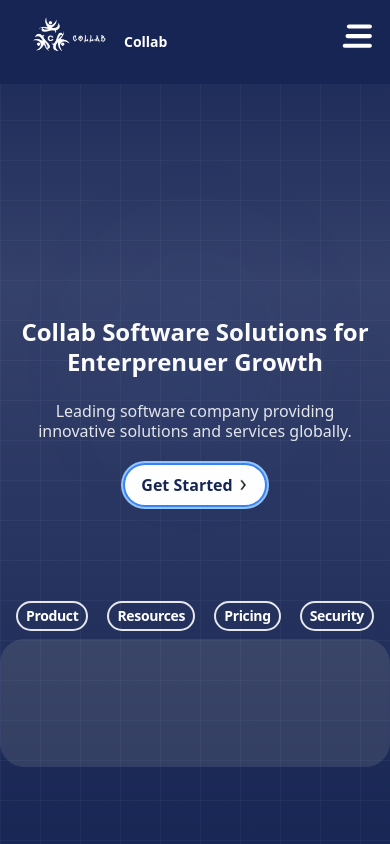
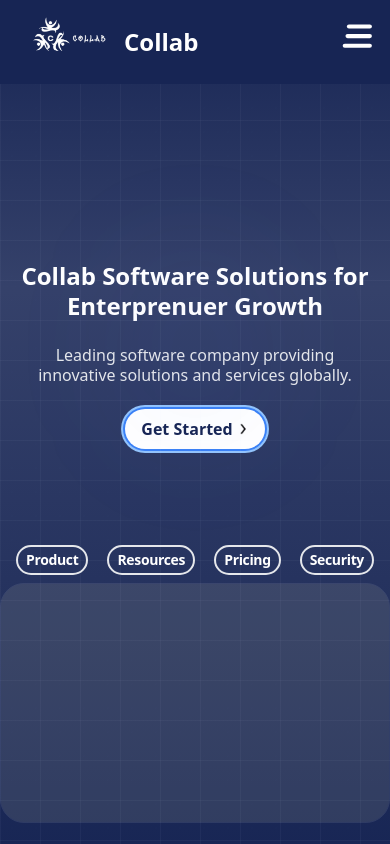
Before and after one commit to Jolalekan/collab, a React (Vite) app: page / in a window 390 px wide. Shown: the top 844 px of the page. Built offline with nearby package versions, Linux system fonts and the light colour scheme.

Commit message:
Hero updated

```diff
--- a/src/component/Hero.jsx
+++ b/src/component/Hero.jsx
@@ -66,7 +66,7 @@ const Hero = () => {
 
         </div>
 
-      <div className="w-full rounded-3xl border bg-yellow-100 opacity-10 h-32 flex-grow mt-2">
+      <div className="w-full rounded-3xl border bg-yellow-100 opacity-10 h-60 flex-grow mt-2">
       </div>
       </div>
     </div>
@@ -75,73 +75,3 @@ const Hero = () => {
 };
 
 export default Hero;
-
-//     <div className="relative overflow-hidden" style={{
-//         // background: 'rgb(2,0,36)',
-//         // background: rgb(34,193,195);
-//         // background: rgb(65,177,95);
-//         // background: rgb(17,29,29);
-
-//         background: "linear-gradient(0deg, rgba(17,30,31,0.01724439775910369) 0%, rgba(10,14,15,0.7539390756302521) 100%)"
-// // background: "linear-gradient(8deg, rgba(65,177,95,1) 0%, rgba(28,45,62,0.3337710084033614) 69%, rgba(0,212,255,1) 100%)"
-//         // background: "linear-gradient(0deg, rgba(34,193,195,1) 0%, rgba(21,41,50,0.7987570028011204) 100%)"
-//         // background: 'linear-gradient(0deg, rgba(2,0,36,1) 0%, rgba(17,17,134,0.5718662464985995) 67%, rgba(0,212,255,1) 100%)'
-//       }}>
-//         {/* Hero content */}
-//         <div className="relative max-w-7xl mx-auto px-4 sm:px-6 lg:px-8 py-24 md:py-32">
-//           <div className="grid grid-cols-1 md:grid-cols-2 gap-12 items-center">
-
-//             {/* Text content */}
-//             <div className="space-y-8">
-//               <div>
-//                 <h1 className="mt-4 text-4xl md:text-4xl lg:text-6xl font-bold text-white leading-tight">
-//                   Build Your Latest Technology
-//                 </h1>
-//                 <p className="mt-6 text-xl text-indigo-100 max-w-lg">
-//                   Elevate your technology world.
-//                 </p>
-//               </div>
-
-//               <div className="flex items-center sm:flex-row gap-4">
-//                 <a href="/" className="inline-flex items-center justify-center px-8 py-2 border border-transparent text-base font-medium rounded-md text-indigo-800 bg-white hover:bg-indigo-50 focus:outline-none focus:ring-2 focus:ring-offset-2 focus:ring-indigo-500 shadow-lg transition duration-150">
-//                   Explore More
-//                 </a>
-//               </div>
-
-//               {/* Featured benefits */}
-//               <div className="grid grid-cols-2 gap-4 pt-4">
-//                 <div className="flex items-center space-x-2">
-//                   <div className="flex-shrink-0 h-8 w-8 bg-indigo-100 rounded-full flex items-center justify-center">
-//                     <svg xmlns="http://www.w3.org/2000/svg" className="h-5 w-5 text-indigo-800" fill="none" viewBox="0 0 24 24" stroke="currentColor">
-//                       <path strokeLinecap="round" strokeLinejoin="round" strokeWidth={2} d="M12 8v4l3 3m6-3a9 9 0 11-18 0 9 9 0 0118 0z" />
-//                     </svg>
-//                   </div>
-//                   <span className="text-sm text-white">24/7 Support</span>
-//                 </div>
-
-//                 <div className="flex items-center space-x-2">
-//                   <div className="flex-shrink-0 h-8 w-8 bg-indigo-100 rounded-full flex items-center justify-center">
-//                     <svg xmlns="http://www.w3.org/2000/svg" className="h-5 w-5 text-indigo-800" fill="none" viewBox="0 0 24 24" stroke="currentColor">
-//                       <path strokeLinecap="round" strokeLinejoin="round" strokeWidth={2} d="M4 4v5h.582m15.356 2A8.001 8.001 0 004.582 9m0 0H9m11 11v-5h-.581m0 0a8.003 8.003 0 01-15.357-2m15.357 2H15" />
-//                     </svg>
-//                   </div>
-//                   <span className="text-sm text-white">Consultation</span>
-//                 </div>
-//               </div>
-//             </div>
-
-//             {/* Product image */}
-//             <div className="relative">
-//               <div className="relative h-64 sm:h-80 md:h-96 lg:h-96 overflow-hidden rounded-xl shadow-2xl">
-//                 <div className="absolute inset-0 bg-gradient-to-t from-black/20 to-transparent"></div>
-//                 <div className="h-full w-full bg-gray-200 flex items-center justify-center">
-//                   {/* Replace with your actual product image */}
-//                   <div className="text-gray-500 text-lg">
-//                     <img src="/api/placeholder/600/400" alt="hero image" />
-//                   </div>
-//                 </div>
-//               </div>
-//             </div>
-//           </div>
-//         </div>
-//       </div>
--- a/src/component/Navbar.jsx
+++ b/src/component/Navbar.jsx
@@ -87,8 +87,11 @@ const Navbar = () => {
         <div className="">
           <a href="#" onClick={() => navigate("/")} className="text-xl font-medium">
             <div className="flex gap-2 items-center">
+              <div>
+
               <img src="/assets/logo.png" height={100} width={100} alt="Logo" />
-              <span className="text-sm lg:text-lg leading-tight text-white font-bold">
+              </div>
+              <span className="text-2xl lg:text-lg leading-tight text-white font-bold">
                 Collab
               </span>
             </div>
@@ -206,51 +209,3 @@ const Navbar = () => {
 };
 
 export default Navbar;
-
-
-// import React from 'react'
-// import { menuItems } from '../data/menu'
-
-// const Navbar = () => {
-//   return (
-//     <div className='relative p-6 border-b'>
-//       <div className='flex justify-between text-white leading-tight '>
-//         {/* LEFT */}
-//         <div>
-//           <div className='flex gap-x-2 items-center'>
-//             <div className='flex'>
-
-//             <span><img src="/assets/logo.png" className='flex w-16 h-16' alt="" /></span>
-//             </div>
-//             <span>2</span>
-//           </div>
-//         </div>
-//         {/* MIDDLE */}
-//         <div >
-//           <div className='flex gap-x-4'>
-//           {menuItems.map((menu)=>(
-//               <div className='flex items-center gap-x-2 cursor-pointer  '>{menu.name} <span><img src="/assets/chevrondown.png" height={12} width={12} alt=""  /></span> </div>
-//           ))}
-// {/*
-//           <div className='flex items-center gap-x-2 cursor-pointer  '>Product <span><img src="/assets/chevrondown.png" height={12} width={12} alt=""  /></span> </div>
-//           <div className='flex items-center gap-x-2 cursor-pointer '> Resources <span><img src="/assets/chevrondown.png" height={12} width={12} alt=""  /></span> </div>
-//           <div className='flex items-center gap-x-2 cursor-pointer  '>Pricing <span><img src="/assets/chevrondown.png" height={12} width={12} alt=""  /></span> </div>
-//           <div className='flex items-center gap-x-2 cursor-pointer ' >Security <span><img src="/assets/chevrondown.png" height={12} width={12} alt=""  /></span> </div>
-//           <div className='flex items-center gap-x-2 cursor-pointer  '>Contact <span><img src="/assets/chevrondown.png" height={12} width={12} alt=""  /></span> </div> */}
-//           </div>
-//         </div>
-
-//         {/* RIGHT */}
-//         <div >
-//           <div className='flex gap-x-2'>
-
-//           <div className='border px-2 rounded-full py-1 font-medium text-sm'>Login</div>
-//           <div className='border px-2 rounded-full py-1 bg-white text-black font-medium text-sm'>Create account</div>
-//           </div>
-//         </div>
-//       </div>
-//     </div>
-//   )
-// }
-
-// export default Navbar
```
